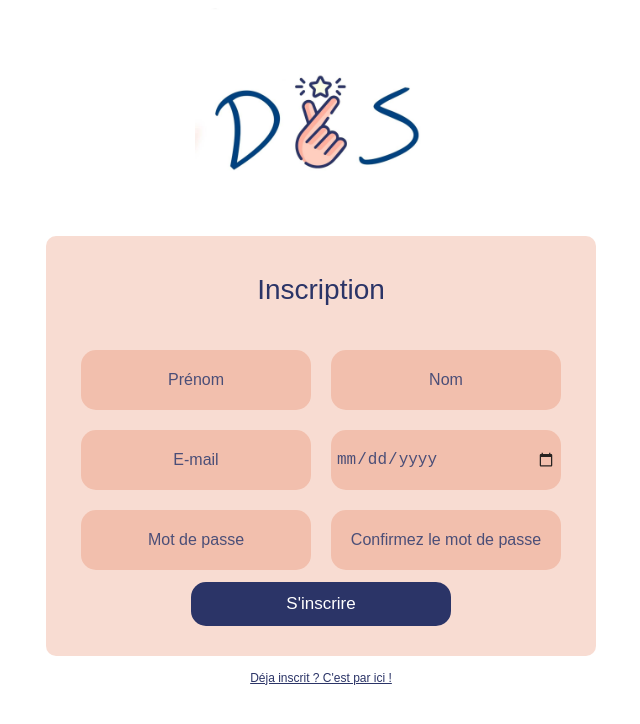
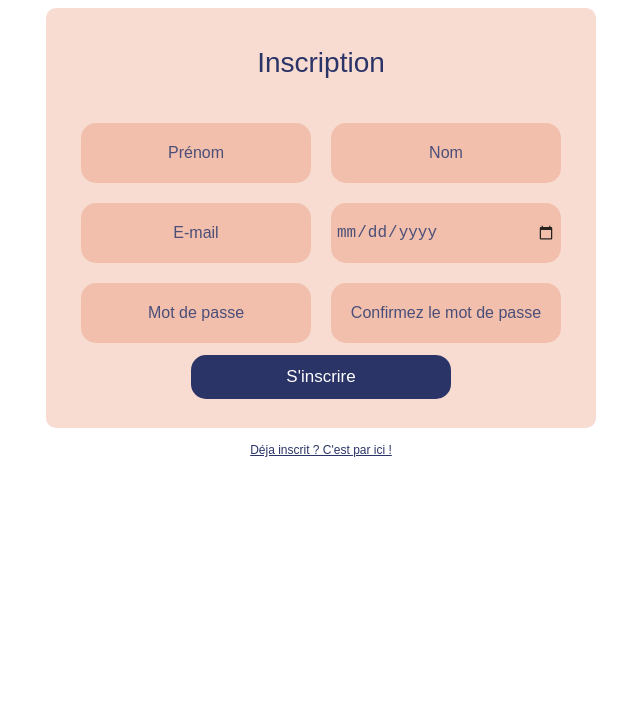
Before and after one commit to solangep1/dys, an Angular app: page / in a window 1280 px wide. Shown: the top 724 px of the page, without its empty margins (319-959 px from the left). Built offline with nearby package versions, Linux system fonts and the light colour scheme.

Commit message:
liaison avec la bdd part 1

```diff
--- a/src/app/app.module.ts
+++ b/src/app/app.module.ts
@@ -1,5 +1,7 @@
 import { NgModule } from '@angular/core';
 import { BrowserModule } from '@angular/platform-browser';
+import { HttpClientModule } from '@angular/common/http';
+import { FormsModule } from '@angular/forms';
 
 import { AppComponent } from './app.component';
 import { HeaderComponent } from './partials/header/header.component';
@@ -16,7 +18,9 @@ import { InscriptionComponent } from './inscription/inscription.component';
     InscriptionComponent
   ],
   imports: [
-    BrowserModule
+    BrowserModule,
+    HttpClientModule,
+    FormsModule
   ],
   providers: [],
   bootstrap: [AppComponent]
--- a/src/app/inscription/inscription.component.html
+++ b/src/app/inscription/inscription.component.html
@@ -1,28 +1,24 @@
-<img class="logo" src="../assets/logo.png">
-
-
-<form class="form" action="#">
+<form class="form" action="http://localhost:3000/user" method="post" (ngSubmit)="submitForm()">
     <h1 class="title">Inscription</h1>
 
     <div class="header-buttons">
-        <input type="text" class="input_element" placeholder="Prénom" />
-        <input type="text" class="input_element" placeholder="Nom" />
+        <input type="text" class="input_element" placeholder="Prénom" [(ngModel)]="prenom" name="prenom" required />
+        <input type="text" class="input_element" placeholder="Nom" [(ngModel)]="nom" name="nom" required />
     </div>
 
     <div class="header-buttons">
-        <input type="text" class="input_element" placeholder="E-mail" />
-        <input type="date" class="input_element " placeholder="Date de naissance" />
+        <input type="text" class="input_element" placeholder="E-mail" [(ngModel)]="email" name="email" required />
+        <input type="date" class="input_element" placeholder="Date de naissance" [(ngModel)]="dateNaissance" name="dateNaissance" required />
     </div>
 
     <div class="header-buttons">
-        <input type="password" class="input_element" placeholder="Mot de passe" />
-        <input type="password" class="input_element" placeholder="Confirmez le mot de passe" />
+        <input type="password" class="input_element" placeholder="Mot de passe" [(ngModel)]="motDePasse" name="motDePasse" required />
+        <input type="password" class="input_element" placeholder="Confirmez le mot de passe" [(ngModel)]="confirmationMotDePasse" name="confirmationMotDePasse" required />
     </div>
 
     <br>
     <input class="btn_blue" type="submit" value="S'inscrire" />
     <br>
-
 </form>
 
 <a href="">Déja inscrit ? C'est par ici !</a>
--- a/src/app/inscription/inscription.component.ts
+++ b/src/app/inscription/inscription.component.ts
@@ -1,4 +1,5 @@
 import { Component } from '@angular/core';
+import { HttpClient } from '@angular/common/http';
 
 @Component({
   selector: 'app-inscription',
@@ -6,5 +7,37 @@ import { Component } from '@angular/core';
   styleUrls: ['./inscription.component.css']
 })
 export class InscriptionComponent {
+  prenom: string = '';
+  nom: string = '';
+  email: string = '';
+  dateNaissance: string = '';
+  motDePasse: string = '';
+  confirmationMotDePasse: string = '';
 
+  constructor(private http: HttpClient) {}
+
+  submitForm() {
+    console.log('Soumission du formulaire');
+    // Crée un objet contenant les données à envoyer
+    const userData = {
+      prenom: this.prenom,
+      nom: this.nom,
+      email: this.email,
+      dateNaissance: this.dateNaissance,
+      motDePasse: this.motDePasse
+    };
+
+    // Envoie les données à ton serveur en utilisant une requête HTTP
+    this.http.post('http://localhost:3000/user', userData)
+      .subscribe(
+        response => {
+          console.log('Inscription réussie !');
+          // Gère la réponse du serveur après l'inscription réussie, si nécessaire
+        },
+        error => {
+          console.error('Erreur lors de l\'inscription :', error);
+          // Gère les erreurs lors de l'inscription, si nécessaire
+        }
+      );
+  }
 }
```
